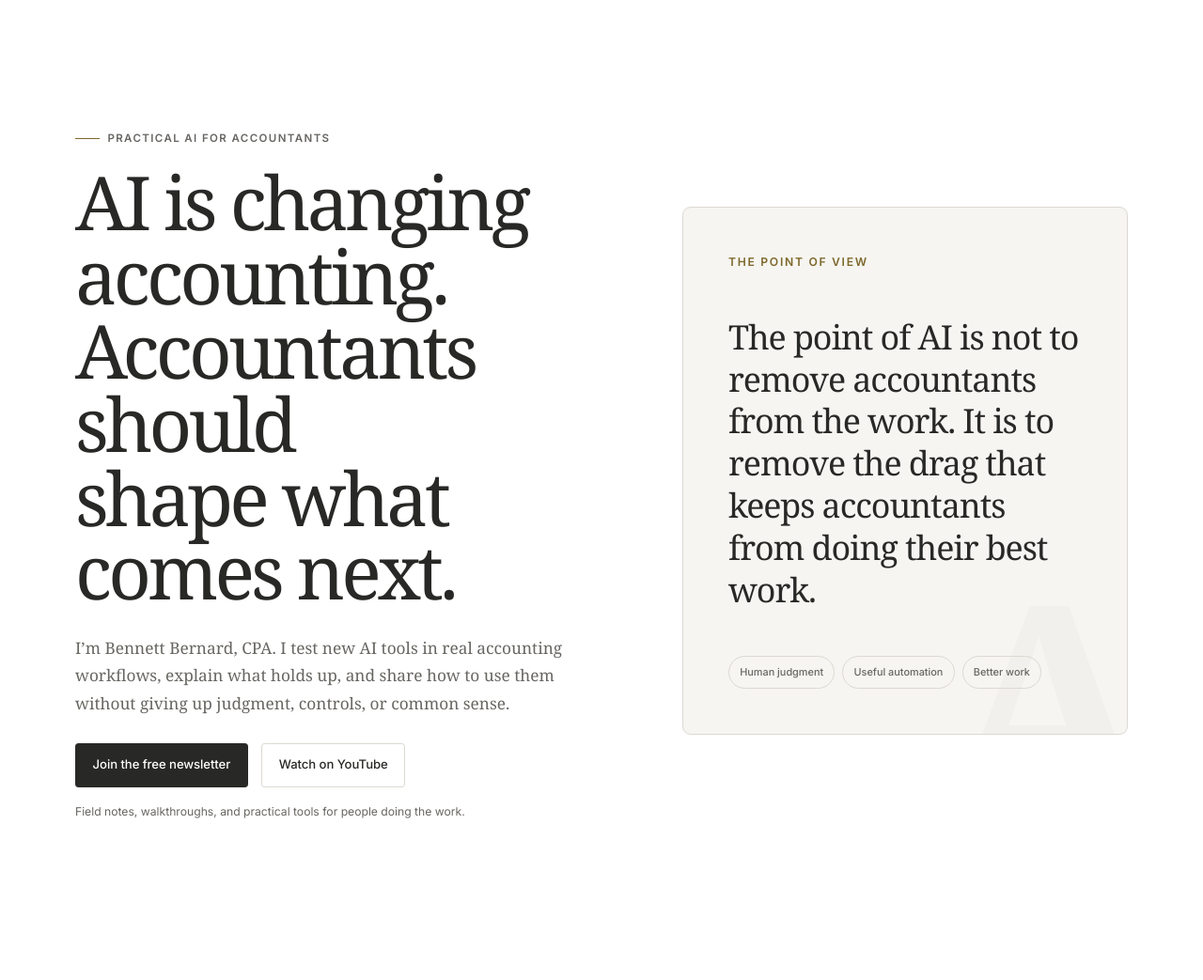
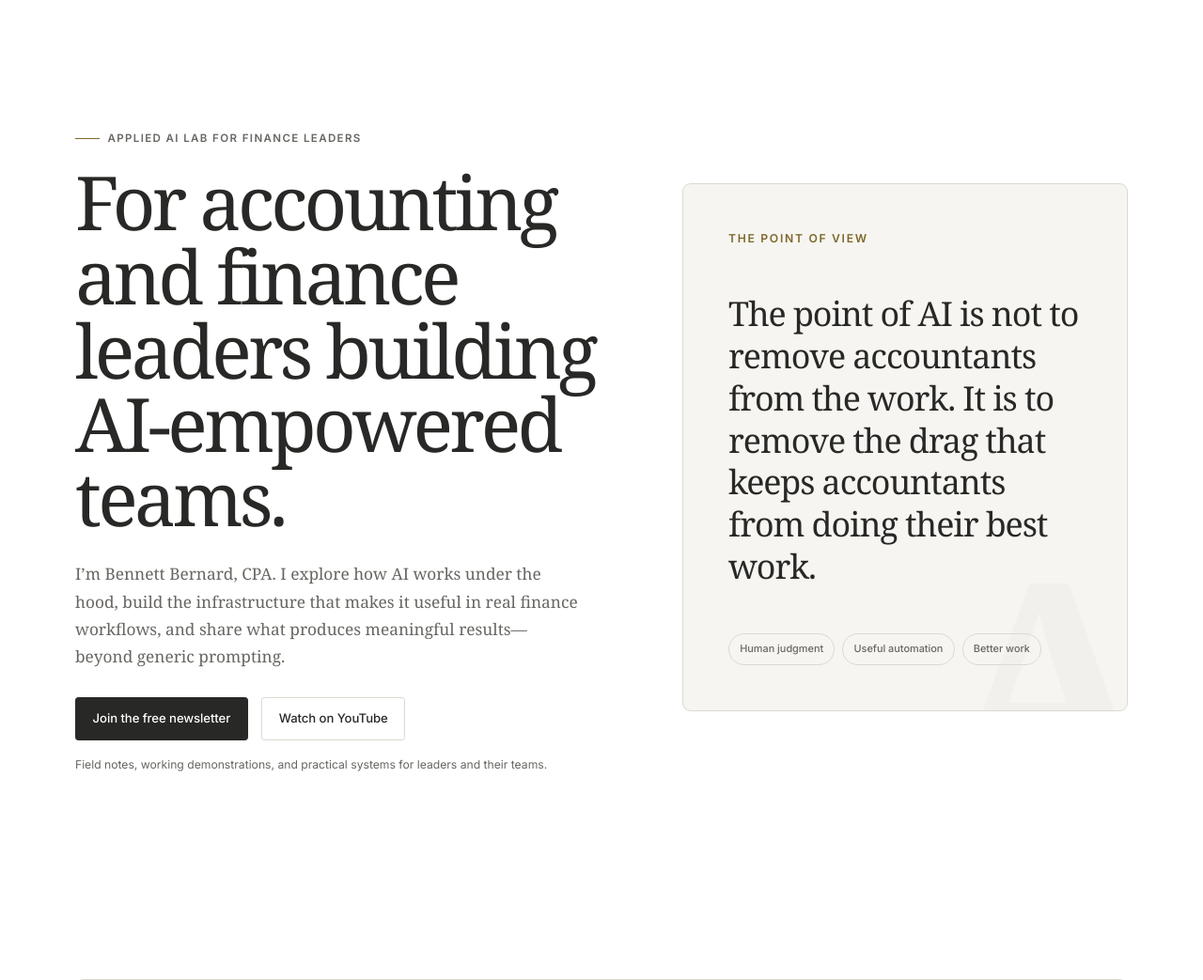
Before and after one commit to bennett-bernard/augmentic-accounting-site, a Python web app: template templates/index.html in a window 1280 px wide. Shown: the part 65-1108 px from the top of the page at 94% size. Run offline with Jinja, Linux system fonts and the light colour scheme; the template is opened without the code that fills it, so the values that code supplies are empty.

Commit message:
Align index.html messaging with applied AI lab positioning

```diff
--- a/templates/index.html
+++ b/templates/index.html
@@ -1,20 +1,20 @@
 {% extends "base.html" %}
 
-{% block title %}Augmentic Accounting | Practical AI for Accountants{% endblock %}
-{% block description %}Practical AI field notes, hands-on videos, digital tools, webinars, and coaching for accountants who want to shape what comes next.{% endblock %}
+{% block title %}Augmentic Accounting | Applied AI for Finance Leaders{% endblock %}
+{% block description %}An applied AI lab for accounting and finance leaders who want to understand how AI works, build infrastructure, and move beyond generic prompting.{% endblock %}
 
 {% block content %}
 <section class="creator-hero section">
     <div class="container creator-hero__grid">
         <div class="creator-hero__copy reveal">
-            <p class="eyebrow">Practical AI for accountants</p>
-            <h1>AI is changing accounting. Accountants should shape what comes next.</h1>
-            <p class="creator-hero__lead">I’m Bennett Bernard, CPA. I test new AI tools in real accounting workflows, explain what holds up, and share how to use them without giving up judgment, controls, or common sense.</p>
+            <p class="eyebrow">Applied AI lab for finance leaders</p>
+            <h1>For accounting and finance leaders building AI-empowered teams.</h1>
+            <p class="creator-hero__lead">I’m Bennett Bernard, CPA. I explore how AI works under the hood, build the infrastructure that makes it useful in real finance workflows, and share what produces meaningful results—beyond generic prompting.</p>
             <div class="button-row">
                 <a href="https://augmentic-accounting.kit.com/690ce48b27" class="btn btn--primary">Join the free newsletter</a>
                 <a href="https://www.youtube.com/@AugmenticAccounting" class="btn btn--secondary" target="_blank" rel="noopener">Watch on YouTube</a>
             </div>
-            <p class="creator-hero__note">Field notes, walkthroughs, and practical tools for people doing the work.</p>
+            <p class="creator-hero__note">Field notes, working demonstrations, and practical systems for leaders and their teams.</p>
         </div>
 
         <aside class="creator-manifesto reveal reveal--delay">
```
